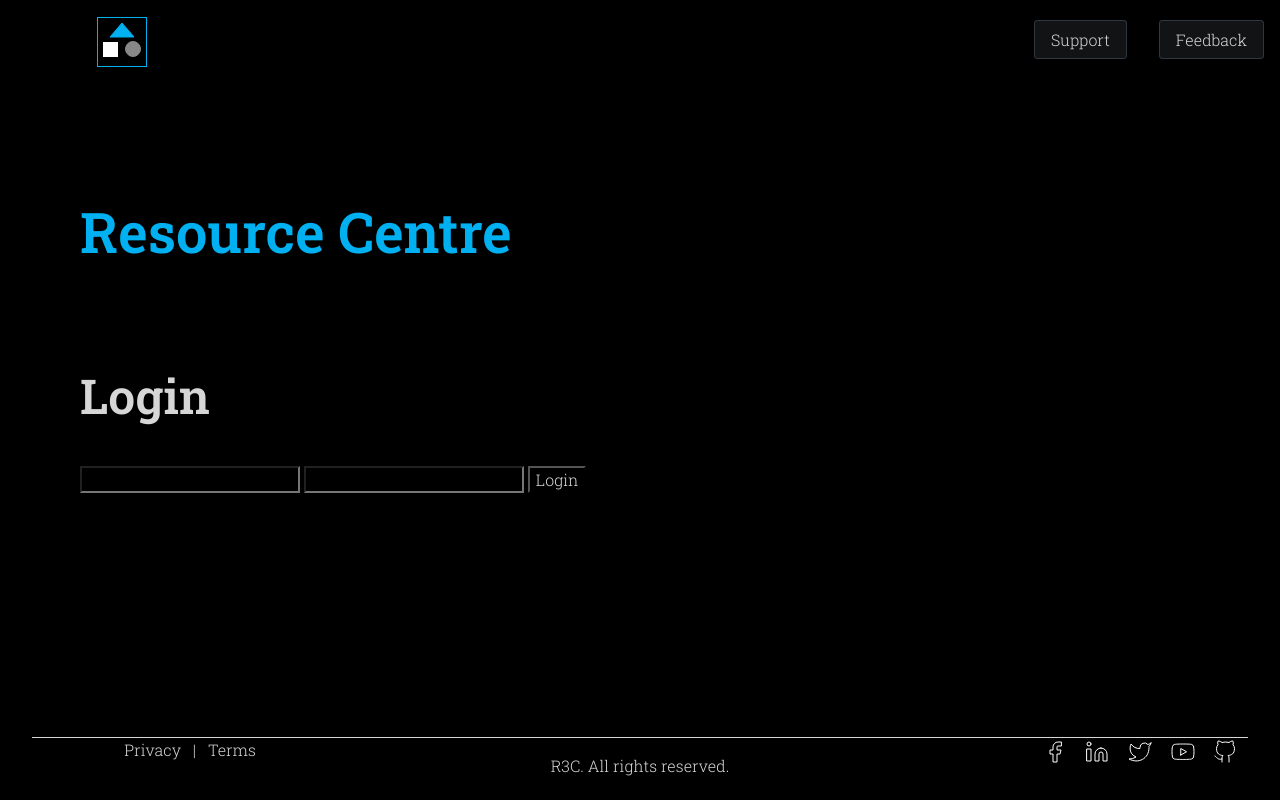
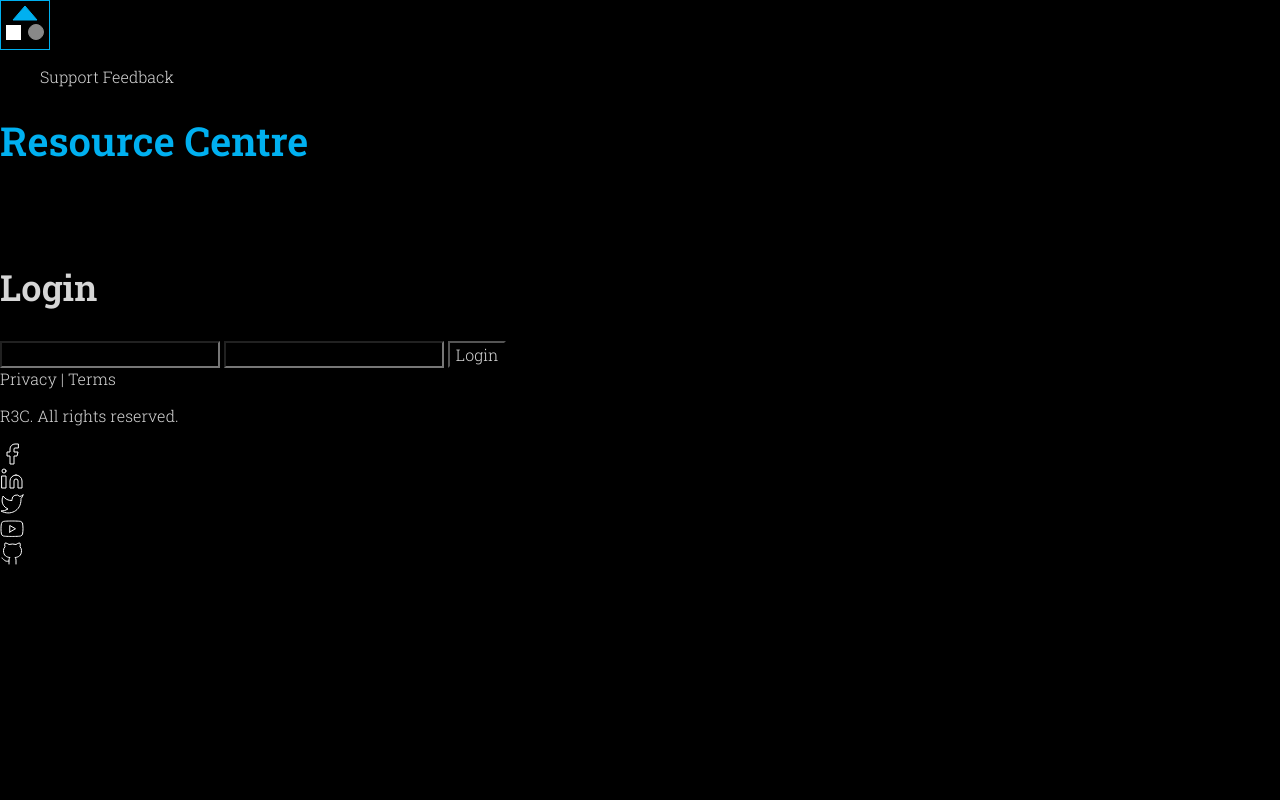
Before and after one commit to nikzeyn/ResourceCenter, a Django app: page / in a window 1280 px wide. Run offline with Django 3.2, Linux system fonts and the light colour scheme.

Commit message:
updated homeview css

```diff
--- a/prj_resource_center/static/css/common.css
+++ b/prj_resource_center/static/css/common.css
@@ -28,23 +28,27 @@ ul li {
 
 h1 {
 	color: #00B0F0;
-	font-size: 350%;
+	font-size: 250%;
 }
 
 h2 {
-	font-size: 300%;
+	font-size: 225%;
 }
 
 h3 {
-	font-size: 250%;
+	font-size: 200%;
 }
 
 h4 {
-	font-size: 200%;
+	font-size: 175%;
 }
 
 h5 {
 	font-size: 150%;
+}
+
+h6 {
+	font-size: 125%;
 }
 
 a {
@@ -59,21 +63,21 @@ img {
 	vertical-align: middle;
 }
 
-.separator {
+/* .separator {
 	margin: 0rem 0.5rem;
-}
+} */
 
-.button_grey {
+/* .button_grey {
 	border: 1px solid #2f3840;
 	background-color: #111315;
 	margin: 0rem 1rem;
 	padding: 0.5rem 1rem;
 	border-radius: 0.2rem;
-}
+} */
 
-.button_grey:hover {
+/* .button_grey:hover {
 	border: 1px solid #00B0F0;
-	/* color: #00B0F0; */
+	color: #00B0F0;
 }
 
 .button_grey:active {
@@ -121,14 +125,14 @@ footer {
 						"main main"
 						"footer footer";
 
-}
+} */
 
 
 /* ************************ */
 /*			HEADER AREA		*/
 /* ************************ */
 
-header {
+/* header {
 	display: grid;
 	grid-template-columns: 1fr 3fr 1fr;
 	grid-auto-rows: 5rem;
@@ -137,18 +141,18 @@ header {
 .logo-wrapper {
 	text-align: center;
 }
+ */
+/* .logo {
+	line-height: 5rem; used for vertical aligning
+} */
 
-.logo {
-	line-height: 5rem; /* used for vertical aligning */
-}
-
-header > ul {
+/* header > ul {
 	display: grid;
 	grid-template-columns: 1fr 1fr;
 	line-height: 5rem;
 	height: 100%;
 	margin: 0 auto;
-}
+} */
 
 
 /* ************************ */
@@ -205,39 +209,39 @@ main {
 footer {
 	/* border: 1px red solid; */
 	/* padding: 0.5rem; */
-	display: grid;
+	/* display: grid;
 	grid-template-columns: 1fr 3fr 1fr;
-	grid-template-rows: 0.2rem 1fr;
+	grid-template-rows: 0.2rem 1fr; */
 	/* grid-auto-rows: 4rem; */
 
 	/* margin: 1px; */
 	/* background-color: palegreen; */
-	text-align: right;
+	/* text-align: right;	 */
 }
 
 .footer_line {
-	grid-column: 1 / 5;
+	/* grid-column: 1 / 5; */
 	/* height: 0.5rem; */
-	border-top:1px solid #d6d6d6;
+	/* border-top:1px solid #d6d6d6;
 	width: 95%;
 	text-align: center;
-	margin: auto;
+	margin: auto; */
 }
 
 
-footer > p {
-	/* line-height: 2rem; */
+/* footer > p {
+	line-height: 2rem;
 	text-align: center;
-}
+} */
 
-.social-wrapper {
+/* .social-wrapper {
 	display: grid;
 	grid-template-columns: repeat(6, 1fr);
-}
+} */
 
-.social-icon > a:hover > img {
+/* .social-icon > a:hover > img {
 	border-bottom: 1px solid #00B0F0;
-}
+} */
 
 /* .social > div {
 	text-align: center;
--- a/prj_resource_center/static/css/common.m.css
+++ b/prj_resource_center/static/css/r.common.css
@@ -9,23 +9,23 @@
 /* Extra small devices (phones, 600px and down) */
 @media only screen and (max-width: 600px) {
 
-	h1 {
+	/* h1 {
 		color: red;
 	}
 
 	.button_grey {
 		margin-left: 0.2rem;
 		padding: 0.5rem 1rem;
-	}
+	} */
 
 
 	/* ************************ */
 	/*			HEADER AREA		*/
 	/* ************************ */
 
-	header {
+	/* header {
 		grid-template-columns: 1fr 1px 1fr;
-	}
+	} */
 
 
 }
--- a/prj_resource_center/templates/base.html
+++ b/prj_resource_center/templates/base.html
@@ -24,7 +24,7 @@
 				</a>
 			</div>
 			<!-- DO NOT REMOVE -->
-			<div></div>   <!-- placeholder for center 3fr -->
+			<!-- <div></div>   placeholder for center 3fr -->
 			<ul>
 				<li><a class="button_grey" href="#">Support</a></li>
 				<li><a class="button_grey" href="#">Feedback</a></li>
```
